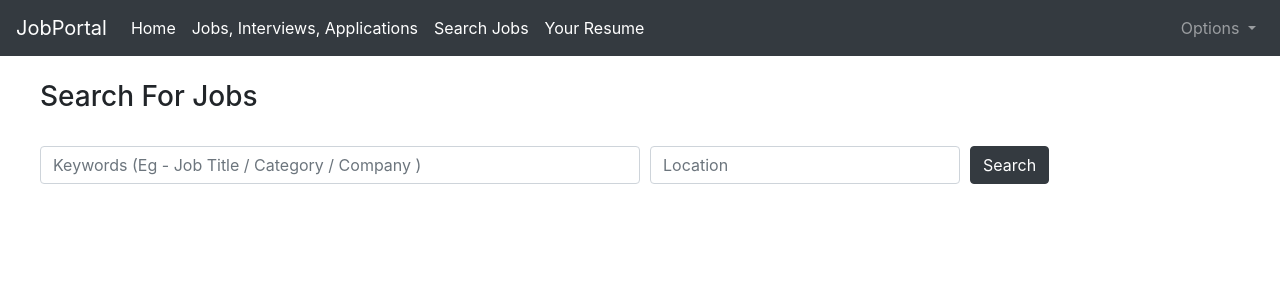
After one commit to pbinfinite/JobPortal, a Flask app: page /jobsearch in a window 1280 px wide. The commit adds this page. Shown: the top 300 px of the page. Run offline with Flask 2, Linux system fonts and the light colour scheme; the visitor is signed in with stand-in values (Sample User, id 1); some libraries are stand-ins or nearby versions.

Commit message:
Search by Criteria

```diff
--- a/app.py
+++ b/app.py
@@ -167,6 +167,46 @@ def candidate_jia():
         conn.commit()
         cur.close()
         return render_template('candidate_page.html', recarr=recarr, intv = interviewarr, pending=pendingarr)
+
+@app.route('/jobsearch', endpoint = 'jobsearch',  methods = ['GET', 'POST'])
+def jobsearch():
+    if "user" in session:
+        if request.method == 'POST':
+            searchjob = request.form
+            keyword = searchjob['keyword']
+            location = searchjob['location']
+            conn=psycopg2.connect(database='jobportal', user='postgres', password='P@rimala9', port=5432, host='127.0.0.1')
+            cur=conn.cursor()
+            # if only keyword is entered in the job search, then select those jobs where the keyword matches the job details
+            # by using LIKE clause and inner join on jobs and corresponding companies
+            if keyword and (not location):
+                count_search = cur.execute("select job_name, job_type, emp_name,job_location, job_qualifications, job_experience, job_primary_skill, job_description,  job_vacancy from Job_Profile as j, Job_Profile_job_location as l, Recruiter as r where r.emp_id = j.recruiter_ID and j.job_id=l.job_id and (j.job_name LIKE '%{}%') OR (j.job_type LIKE '%{}%') OR (j.job_description LIKE '%{}%');".format(keyword,keyword,keyword))
+
+            # if only location is entered in the job search, then select those jobs where the keyword matches the company location
+            # by using LIKE clause and inner join on jobs and corresponding companies
+            elif location and (not keyword):
+                count_search = cur.execute("select job_name, job_type, emp_name,job_location, job_qualifications, job_experience, job_primary_skill, job_description,  job_vacancy from Job_Profile as j, Job_Profile_job_location as l, Recruiter as r where r.emp_id = j.recruiter_ID and j.job_id=l.job_id and (l.job_location LIKE '%{}%');".format(location))
+
+            # if keyword and location are entered in the job search, then select those jobs where the keyword matches the job details
+            # and company location by using LIKE clause and inner join on jobs and corresponding companies
+            elif location and keyword:
+                count_search = cur.execute("select job_name, job_type, emp_name,job_location, job_qualifications, job_experience, job_primary_skill, job_description,  job_vacancy from Job_Profile as j, Job_Profile_job_location as l, Recruiter as r where r.emp_id = j.recruiter_ID and j.job_id=l.job_id and ((j.job_name LIKE '%{}%') OR (j.job_type LIKE '%{}%') OR (j.job_description LIKE '%{}%')) and (l.job_location LIKE '%{}%');".format(keyword,keyword,keyword,location))
+            else:
+                count_search = 0
+
+            jobsearch = cur.fetchall()
+            return render_template('display_search.html', jobsearch = jobsearch)
+        '''
+        conn=psycopg2.connect(database='jobportal', user='postgres', password='P@rimala9', port=5432, host='127.0.0.1')
+        cur=conn.cursor()
+        # display all jobs and their details by selecting all jobs of companies using inner join on job and company
+        count_jobs = cur.execute("SELECT job.job_title, job.job_type, company.name, company.location, job.job_salary, job.job_description, job.job_id FROM job INNER JOIN company ON job.company_id = company.company_id")
+
+        if count_jobs > 0:
+            alljobs = cur.fetchall()'''
+        return render_template('search_jobs.html')
+    else:
+        return redirect(url_for('login'))
 
 @app.route('/home_cand', endpoint='cand_home', methods=['POST','GET'])
 def cand_home():
@@ -402,7 +442,7 @@ def applyjob():
                 conn.commit()
                 cur.close()
                 conn.close()
-    return redirect('/home_cand')
+    return redirect('/jia_cand')
 
 @app.route('/resume_edit', endpoint='edit_resume', methods=["GET","POST"])
 def edit_resume():
--- a/templates/cand_navbar.html
+++ b/templates/cand_navbar.html
@@ -22,6 +22,9 @@
             </li>
             <li class="nav-item active">
                 <a class="nav-link" href="http://127.0.0.1:5000/jia_cand">Jobs, Interviews, Applications <span class="sr-only">(current)</span></a>
+            </li>
+            <li class="nav-item active">
+                <a class="nav-link" href="http://127.0.0.1:5000/jobsearch">Search Jobs <span class="sr-only">(current)</span></a>
             </li>
             <li class="nav-item active">
                 <a class="nav-link" href="http://127.0.0.1:5000/resume_edit">Your Resume <span class="sr-only">(current)</span></a>
--- /dev/null
+++ b/templates/search_jobs.html
@@ -0,0 +1,21 @@
+{% extends "cand_navbar.html" %}
+{% block title %} Jobs-JobPortal {% endblock %}>
+{% block content %}
+<!-- Search Jobs -->
+<br>
+<h3 class="text-sm-left" style="margin-left:40px;"> Search For Jobs </h3><br>
+<form method = "POST">
+  <div class="form-row">
+    <div class="col" >
+      <input type="text" class="form-control" style="width:600px; margin-left: 40px;" name = "keyword" placeholder="Keywords (Eg - Job Title / Category / Company )">
+    </div>
+    <div class="col">
+      <input type="text" class="form-control" name = "location" placeholder="Location">
+    </div>
+    <div class="col">
+    <button type="submit" class="btn btn-dark" style="margin-right: 40px;"> Search </button>
+
+    </div>
+  </div>
+</form>
+{% endblock %}
```
Also changed, not shown: templates/display_search.html (added, +30 -0 lines).
